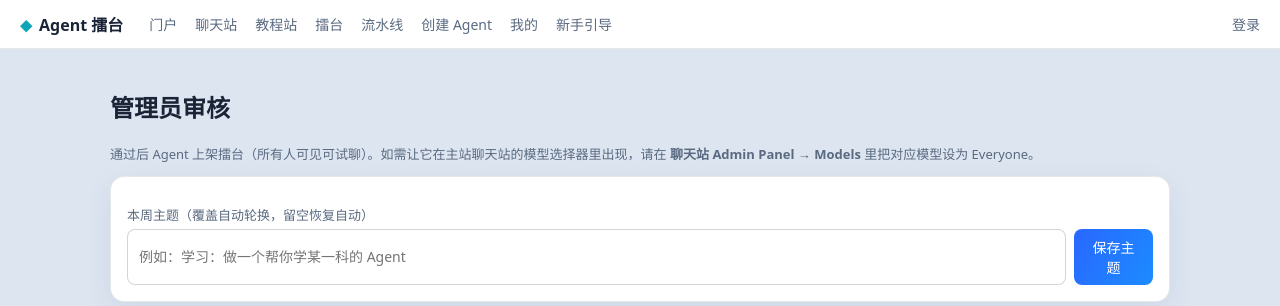
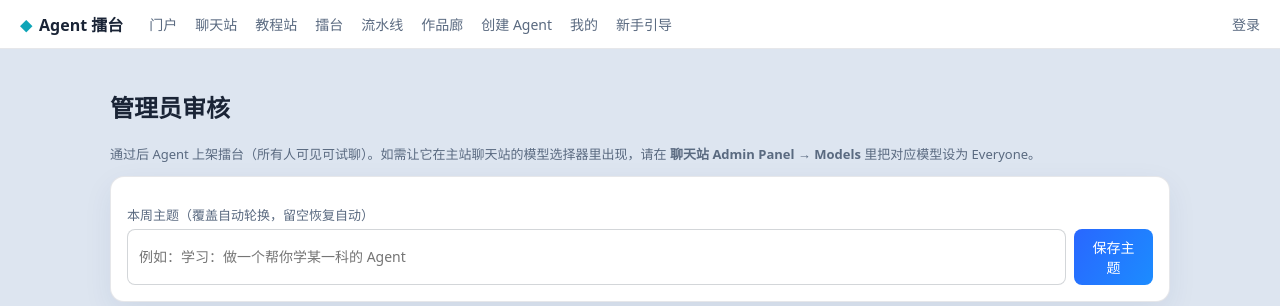
Before and after one commit to WFLA-AI-Lab/team-chat-relay, a Python web app: template arena/templates/admin.html in a window 1280 px wide. Shown: the top 306 px of the page. Run offline with Jinja, Linux system fonts and the light colour scheme; the template is opened without the code that fills it, so the values that code supplies are empty.

Commit message:
作品廊加导航入口：以前普通社员根本进不去这个页面
作品一键分享（G）的分享按钮在 /arena/projects 上，但导航里**没有作品廊入口**：
唯一能点到它的地方只有管理员看板上的"去审核作品"按钮和提交页的"返回作品廊"。
也就是说普通社员拿到分享文案的前提（打开作品廊）根本走不通 ——
官网那边也只链到 /arena 首页和 /portal，同样没有直达路。

- base.html 导航在"流水线"后加 作品廊
- render_ops_pages.py 的社员视角加断言（"作品廊</a>" 必须在页面里），
  免得以后改导航时把这个入口又弄丢了

```diff
--- a/arena/templates/base.html
+++ b/arena/templates/base.html
@@ -75,6 +75,7 @@
   <a href="https://{{ tutorial_domain }}">教程站</a>
   <a href="{{ url_for('index') }}">擂台</a>
   <a href="{{ url_for('pipelines') }}">流水线</a>
+  <a href="{{ url_for('projects') }}">作品廊</a>
   <a href="{{ url_for('create') }}">创建 Agent</a>
   <a href="{{ url_for('mine') }}">我的</a>
   <a href="{{ url_for('guide') }}">新手引导</a>
```
Also changed, not shown: tests/render_ops_pages.py (+3 -0 lines).
